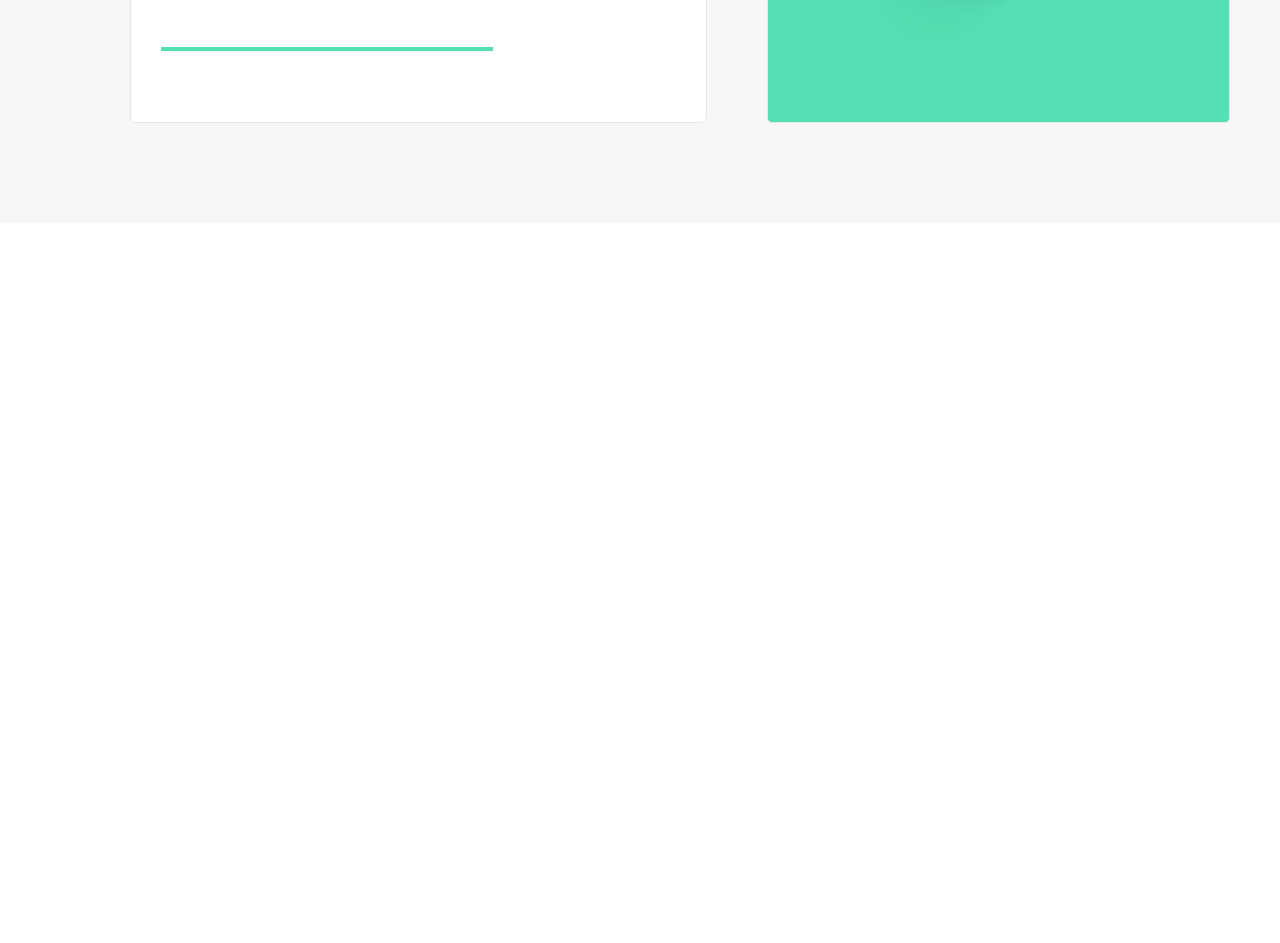
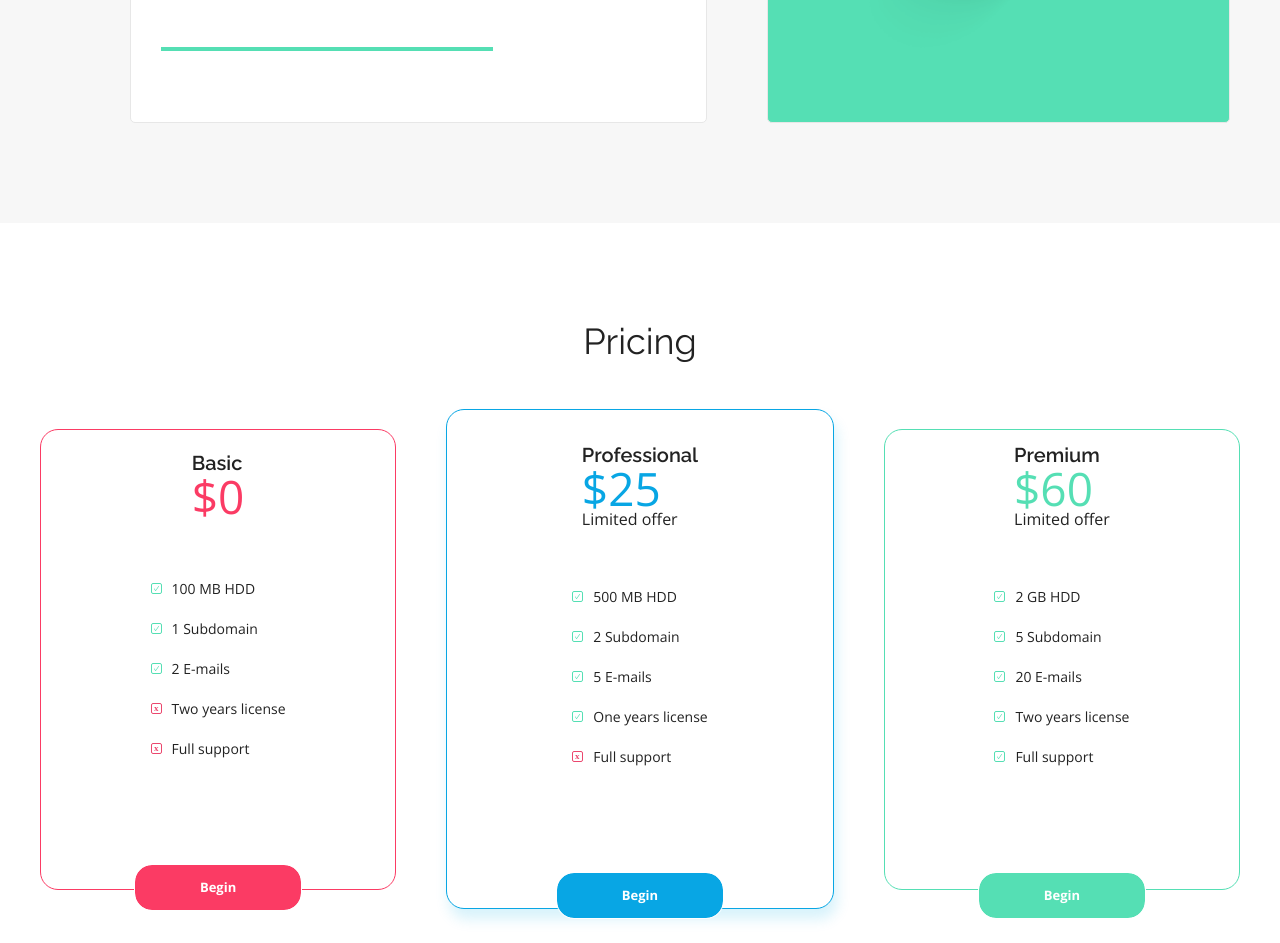
Before and after one commit to 1AMM5/Workshop---HTML-CSS, a plain HTML site: page index.html in a window 1280 px wide. Shown: the part 2390-3333 px from the top of the page. Before the commit the page ends 2650 px from the top, so only its background shows below. Drawn offline with nearby package versions, Linux system fonts and the light colour scheme.

Commit message:
done pricing

```diff
--- a/css/style.css
+++ b/css/style.css
@@ -380,3 +380,145 @@
   margin-top: 40px;
 }
 /*e: benefits*/
+
+/* pricing*/
+.pricing {
+  background-color: var(--color-white);
+  width: 1200px;
+  height: 620px;
+}
+
+
+.pricing h2 {
+  font-family: var(--font-raleway);
+  font-size: 2.25rem;
+  font-weight: 400;
+
+  display: flex;
+  justify-content: center;
+  margin-top: 100px;
+  margin-bottom: 50px;
+}
+
+.pricing__boxes {
+  display: flex;
+  justify-content: center;
+  align-items: center;
+
+  gap: 50px;
+}
+
+.pricing__box {
+  background: var(--color-white) 0% 0% no-repeat padding-box;
+  border: 1px solid;
+  border-radius: 18px;
+
+  opacity: 1;
+
+  display: flex;
+  flex-direction: column;
+  justify-content: center;
+  align-items: center;
+
+  gap: 50px;
+}
+
+ .pricing__type {
+  font-family: var(--font-raleway);
+  font-size: 1.25rem;
+  font-weight: 600;
+}
+
+.pricing__price {
+  font-size: 2.875rem;
+
+}
+
+.pricing__items {
+  font-size: 0.875rem;
+  line-height: 40px;
+}
+
+.pricing__item::before {
+  content: "";
+  width: 11px;
+  height: 11px;
+  display: inline-block;
+  margin-right: 10px;
+  background-image: url("../assets/Checkmark-1.svg");
+}
+
+.pricing__item--not::before {
+  background-image: url("../assets/Close.svg");
+}
+
+.pricing__box .btn {
+  position: relative;
+  bottom: -45px;
+  font-size: 0.8125rem;
+
+  background: var(--color-white) 0% 0% no-repeat padding-box;
+  border: 1px solid;
+  border-radius: 18px;
+
+  color: white;
+  font-weight: bold;
+  display: inline-block;
+  padding: 16px 65px;
+}
+
+.pricing__box--basic,
+.pricing__box--premium {
+  top: 3052px;
+  left: 180px;
+  width: 372px;
+  height: 461px;
+}
+
+/*basic*/
+
+.pricing__box--basic {
+  border-color: var(--color-redish);
+}
+
+.pricing__box--basic .pricing__price {
+  color: var(--color-redish);
+}
+
+.pricing__box--basic .btn {
+  background-color: var(--color-redish);
+}
+
+/*professional*/
+.pricing__box--professional {
+  top: 3031px;
+  left: 611px;
+  width: 405px;
+  height: 500px;
+}
+
+.pricing__box--professional {
+  border-color: var(--color-primary);
+  box-shadow: 3px 10px 14px var(--color-primary-shadow);
+}
+
+.pricing__box--professional .pricing__price {
+  color: var(--color-primary);
+}
+
+.pricing__box--professional .btn {
+  background-color: var(--color-primary);
+}
+
+/*premium*/
+.pricing__box--premium {
+  border-color: var(--color-green);
+}
+
+.pricing__box--premium .pricing__price {
+  color: var(--color-green);
+}
+
+.pricing__box--premium .btn {
+  background-color: var(--color-green);
+}
--- a/index.html
+++ b/index.html
@@ -117,7 +117,59 @@
           <img src="assets/Trumpet.png" alt="Trumpet" />
         </div>
       </div>
+    </div>
+  </section>
 
+  <section class="pricing container" id="prices">
+    <h2>Pricing</h2>
+    <div class="pricing__boxes">
+
+      <div class="pricing__box pricing__box--basic">
+        <div class="pricing__details">
+          <div class="pricing__type">Basic</div>
+          <div class="pricing__price">$0</div>
+        </div>
+        <ul class="pricing__items">
+          <li class="pricing__item">100 MB HDD</li>
+          <li class="pricing__item">1 Subdomain</li>
+          <li class="pricing__item">2 E-mails</li>
+          <li class="pricing__item pricing__item--not">Two years license</li>
+          <li class="pricing__item pricing__item--not">Full support</li>
+        </ul>
+        <a href="#" class="btn">Begin</a>
+      </div>
+
+      <div class="pricing__box pricing__box--professional">
+        <div class="pricing__details">
+          <div class="pricing__type">Professional</div>
+          <div class="pricing__price">$25</div>
+          <div class="pricing__limited">Limited offer</div>
+        </div>
+        <ul class="pricing__items">
+          <li class="pricing__item">500 MB HDD</li>
+          <li class="pricing__item">2 Subdomain</li>
+          <li class="pricing__item">5 E-mails</li>
+          <li class="pricing__item">One years license</li>
+          <li class="pricing__item pricing__item--not">Full support</li>
+        </ul>
+        <a href="#" class="btn btn--primary">Begin</a>
+      </div>
+
+      <div class="pricing__box pricing__box--premium">
+        <div class="pricing__details">
+          <div class="pricing__type">Premium</div>
+          <div class="pricing__price">$60</div>
+          <div class="pricing__limited">Limited offer</div>
+        </div>
+        <ul class="pricing__items">
+          <li class="pricing__item">2 GB HDD</li>
+          <li class="pricing__item">5 Subdomain</li>
+          <li class="pricing__item">20 E-mails</li>
+          <li class="pricing__item">Two years license</li>
+          <li class="pricing__item">Full support</li>
+        </ul>
+        <a href="#" class="btn">Begin</a>
+      </div>
     </div>
   </section>
 </body>
```
Also changed, not shown: assets/Checkmark-1.svg (added), assets/Close.svg (added).
